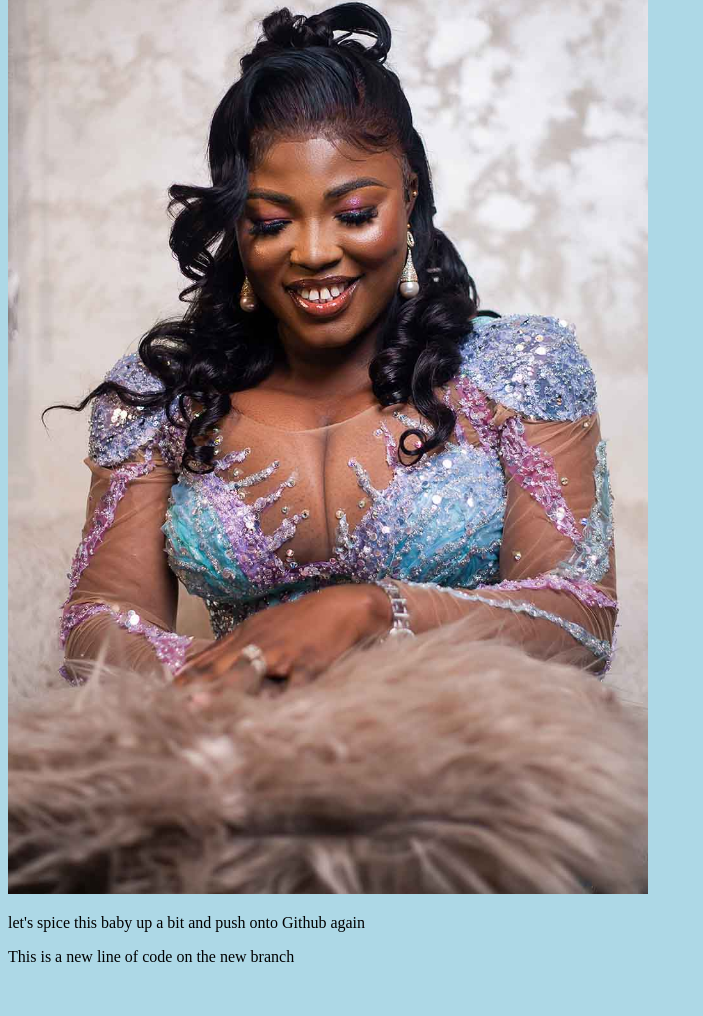
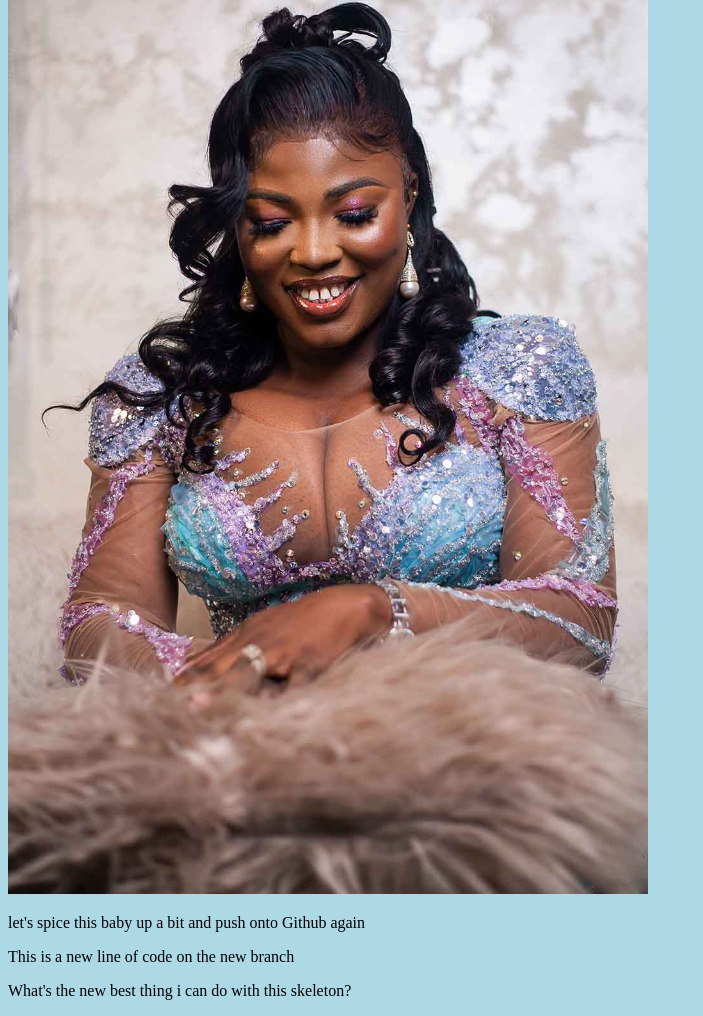
Before and after one commit to syl-frontDev/hello-world, a plain HTML site: page index.html in a window 1280 px wide. Shown: the part 908-1924 px from the top of the page, without its empty margins (0-703 px from the left). Before the commit the page ends 1890 px from the top, so only its background shows below. Drawn offline with Linux system fonts and the light colour scheme.

Commit message:
Updated index.html

```diff
--- a/index.html
+++ b/index.html
@@ -19,6 +19,7 @@
 
     <p>let's spice this baby up a bit and push onto Github again</p>
     <p>This is a new line of code on the new branch</p>
+    <p>What's the new best thing i can do with this skeleton?</p>
 
 
 </body>
```
